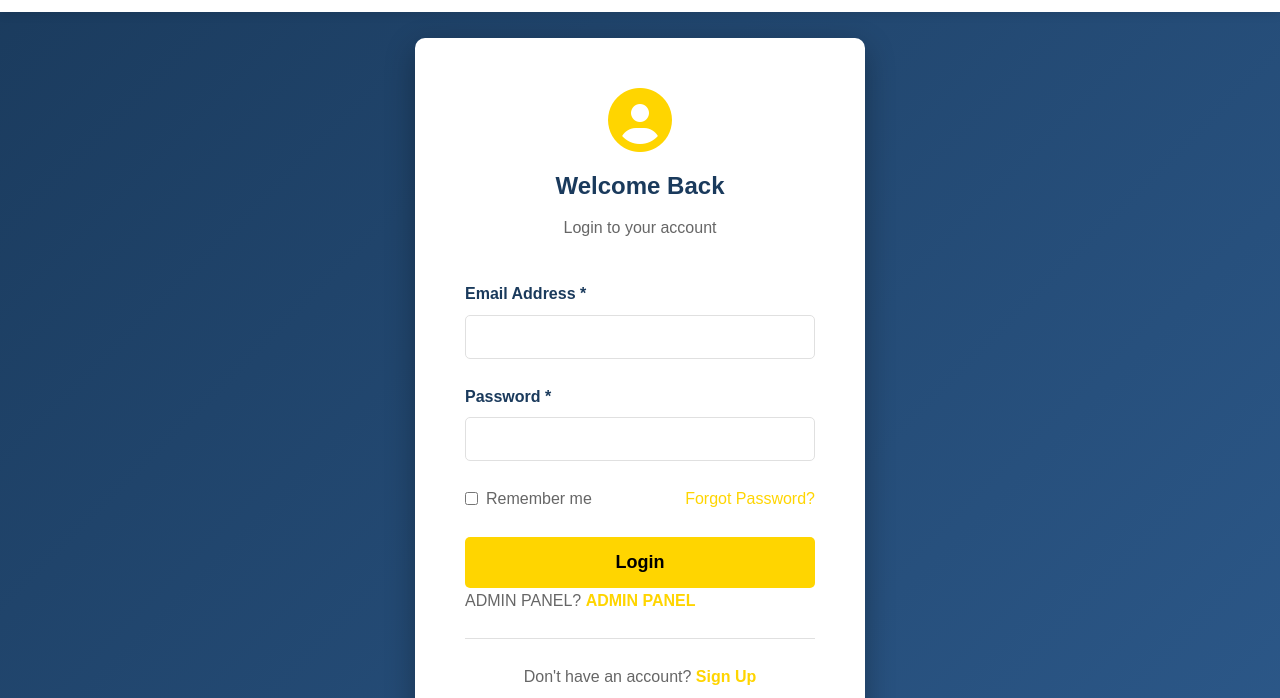
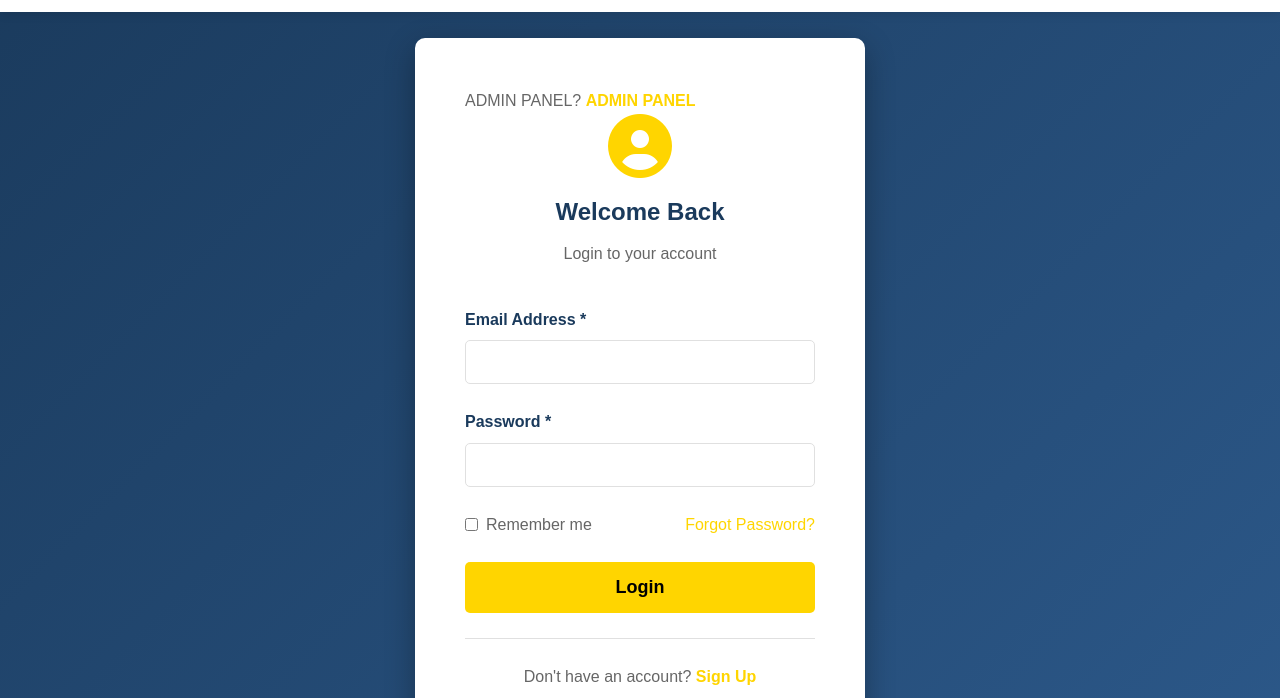
Before and after one commit to LucasDamour8/Lost-found-items, a plain HTML site: page login.html in a window 1280 px wide. Shown: the part 102-800 px from the top of the page. Drawn offline with Linux system fonts and the light colour scheme.

Commit message:
Update login.html

```diff
--- a/login.html
+++ b/login.html
@@ -53,6 +53,10 @@
         <div class="container">
             <div style="max-width: 450px; margin: 0 auto; background: white; padding: 50px; border-radius: 10px; box-shadow: 0 10px 30px rgba(0,0,0,0.3);">
                 <!-- Login Form -->
+ <p style="color: #666;">ADMIN PANEL?
+  <a href="admin/dashboard.html" target="_blank" style="color: #FFD500; text-decoration: none; font-weight: bold;">ADMIN PANEL</a>
+</p>
+
                 <div id="loginForm">
                     <div style="text-align: center; margin-bottom: 40px;">
                         <i class="fas fa-user-circle" style="font-size: 64px; color: #FFD500; margin-bottom: 15px;"></i>
@@ -80,9 +84,7 @@
                         </div>
 
                         <button type="submit" class="btn-submit">Login</button>
-  <p style="color: #666;">ADMIN PANEL?
-                                <a href="admin/dashboard.html" onclick="toggleForms(); return false;" style="color: #FFD500; text-decoration: none; font-weight: bold;">ADMIN PANEL </a>
-  </p>
+
                         <div style="text-align: center; margin-top: 25px; padding-top: 25px; border-top: 1px solid #e0e0e0;">
                             <p style="color: #666;">Don't have an account?
                                 <a href="#" onclick="toggleForms(); return false;" style="color: #FFD500; text-decoration: none; font-weight: bold;">Sign Up</a>
```
